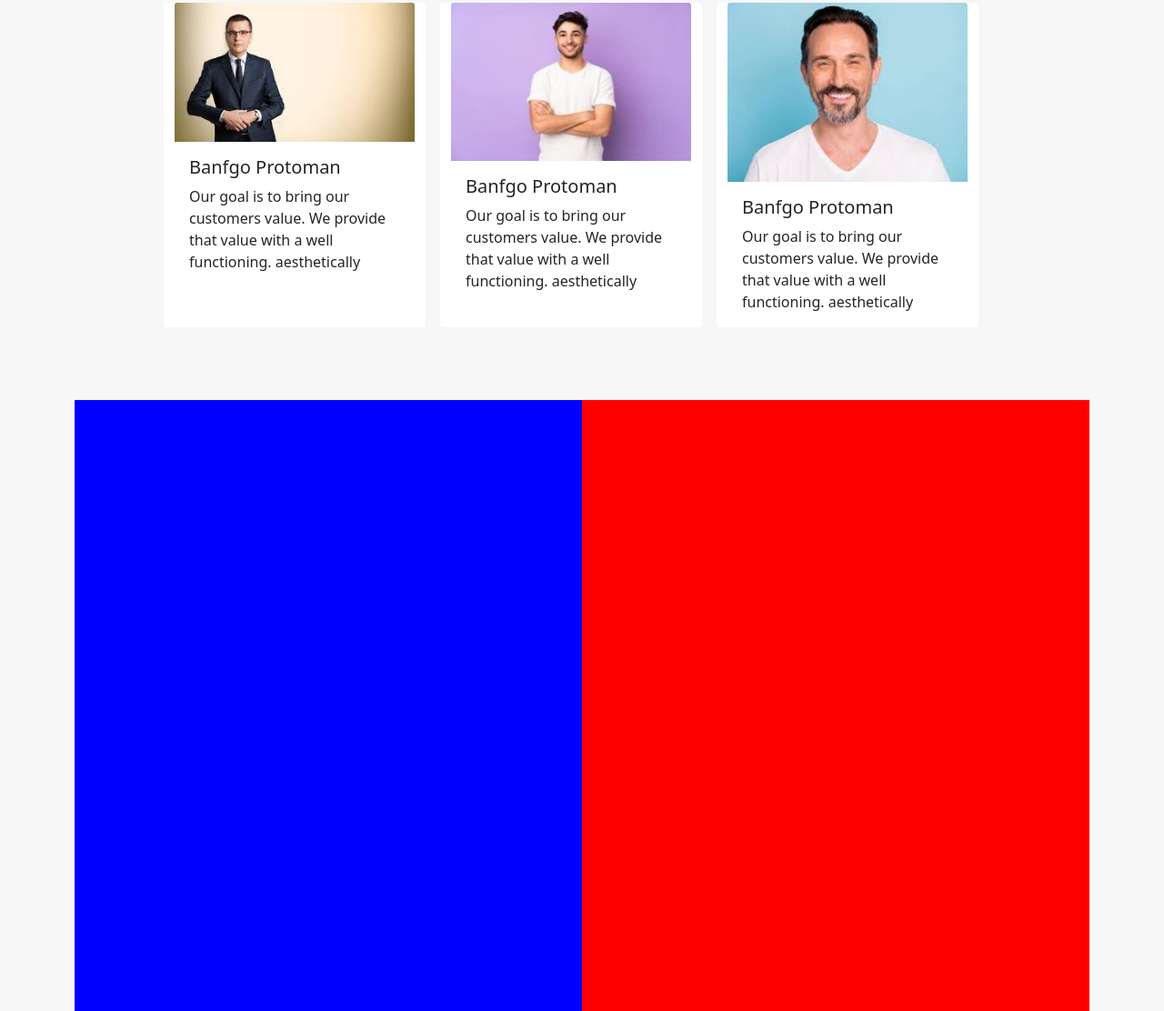
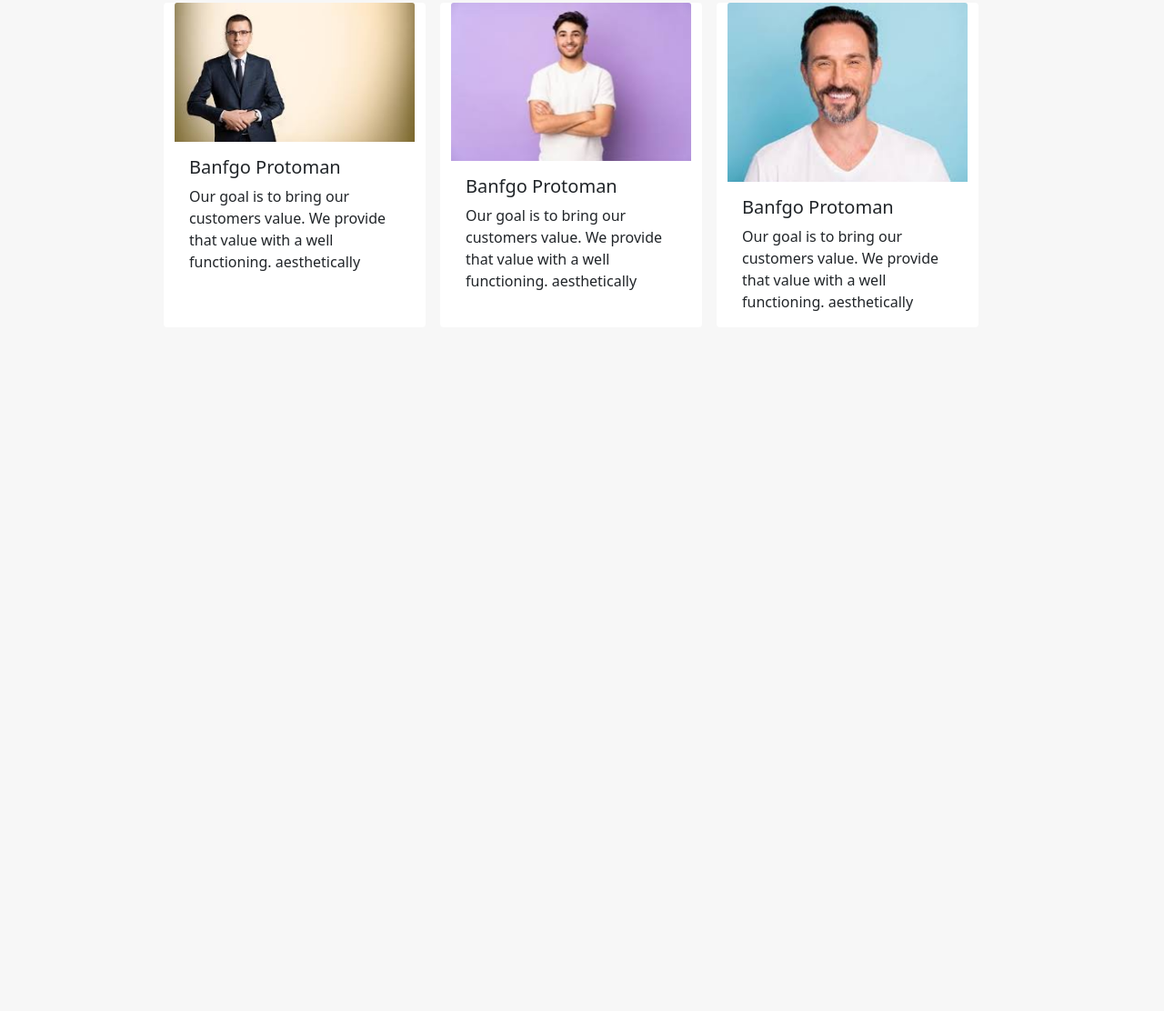
Before and after one commit to amrmohmed11/Pourse-Pal, a plain HTML site: page index.html in a window 1280 px wide. Shown: the part 1108-2220 px from the top of the page at 91% size. After the commit the page ends 1548 px from the top, so only its background shows below. Drawn offline with Linux system fonts and the light colour scheme.

Commit message:
Update style.css

```diff
--- a/css/style.css
+++ b/css/style.css
@@ -1,5 +1,4 @@
 body {
-  min-height: 500em;
   background-color: #f7f7f7;
 }
 :root {
@@ -164,26 +163,4 @@ body > .container:nth-child(odd) {
 .card {
   border: none;
 }
-/* start toolkit */
-.toolkit {
-  min-height: 50rem;
-  min-width: 100%;
-  position: relative;
-}
-.toolkit .one {
-  width: 50%;
-  height: 100%;
-  background-color: red;
-  position: absolute;
-  right: 0;
-  top: 0;
-}
-.toolkit .two {
-  width: 50%;
-  height: 100%;
-  background-color: blue;
-  position: absolute;
-  left: 0;
-  top: 0;
-}
 /* end toolkit */
```
